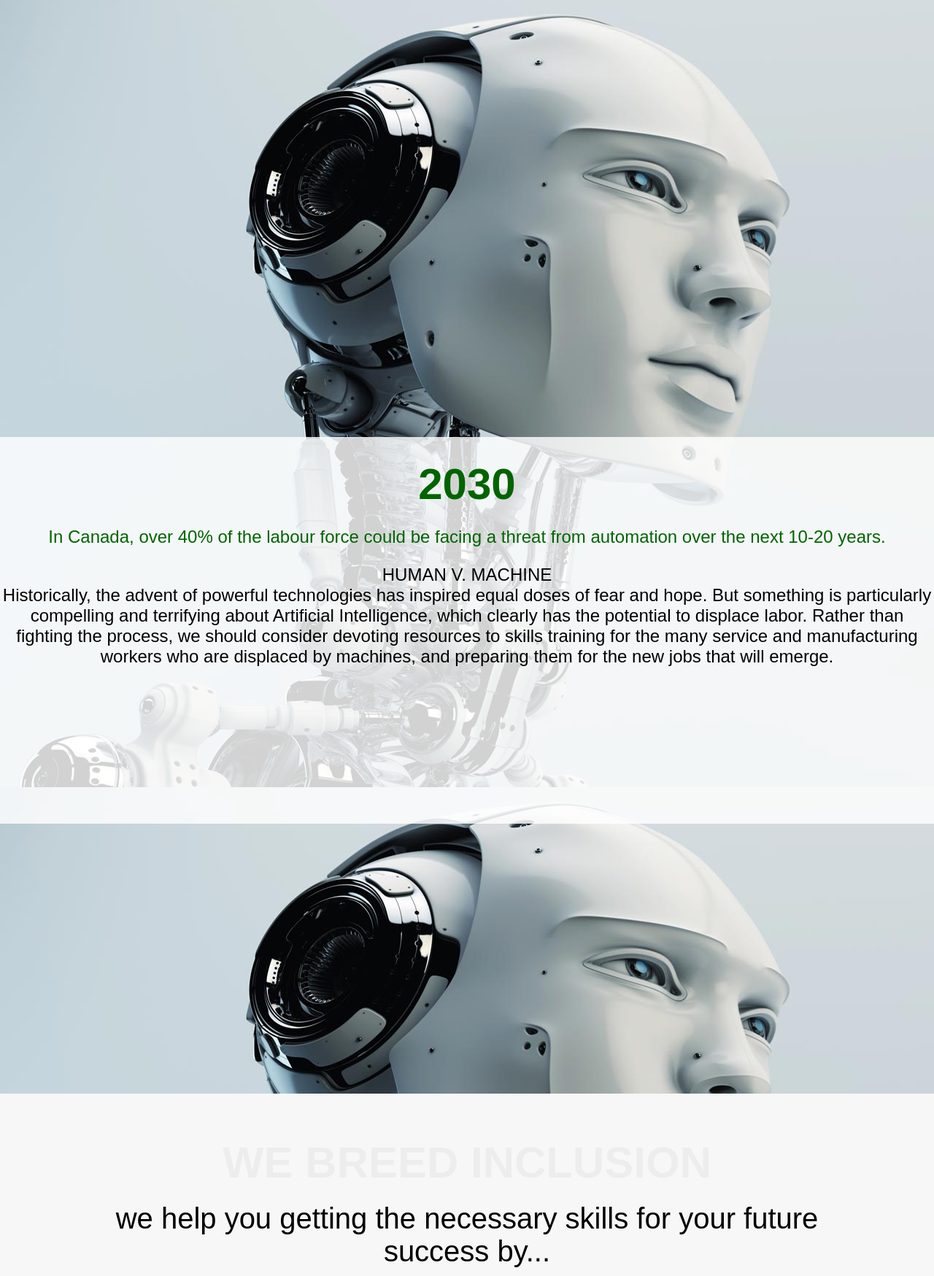
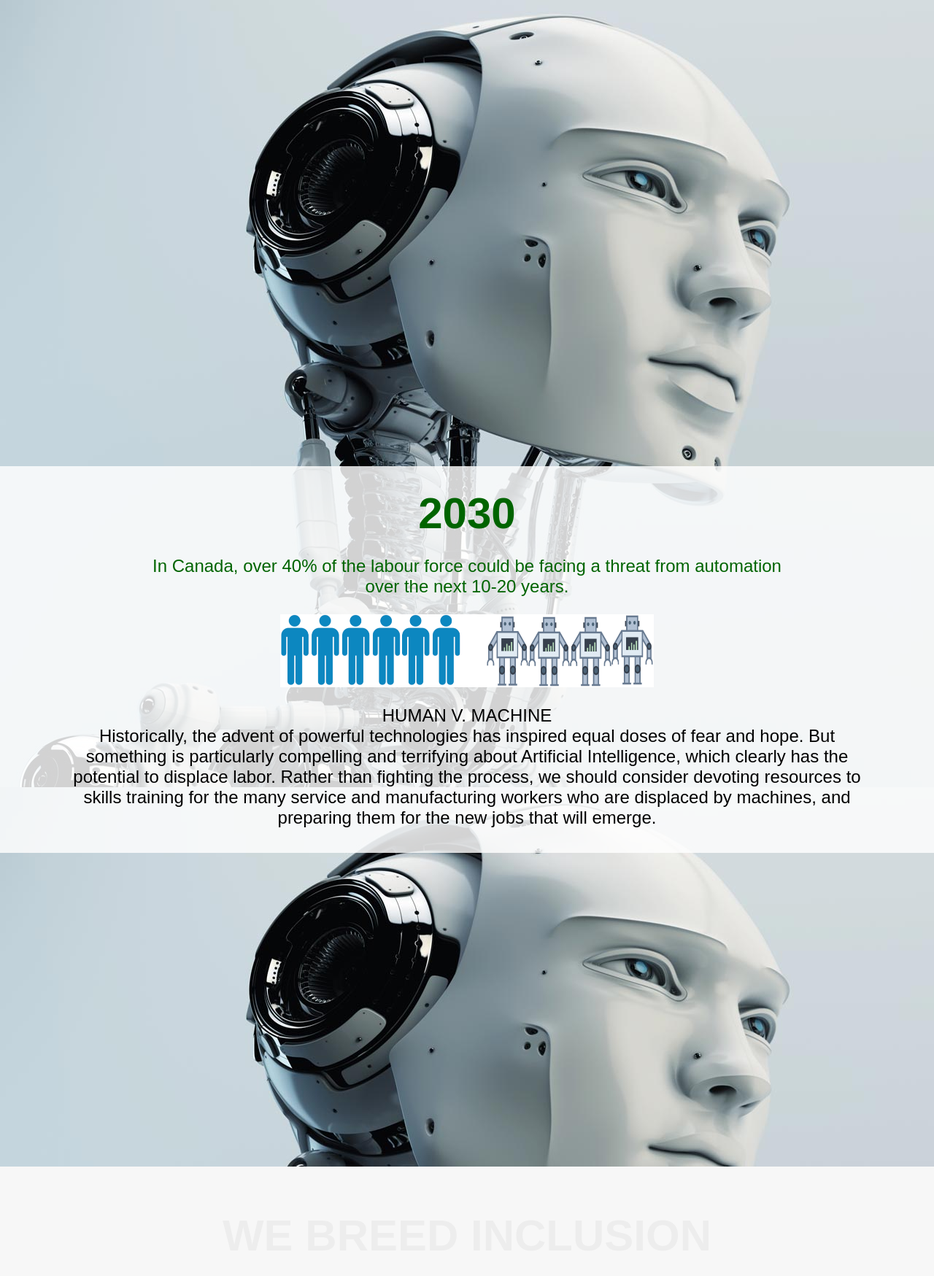
Before and after one commit to M-kafi/livelihood_project, a PHP site: page / in a window 1280 px wide. Shown: the part 801-2550 px from the top of the page at 73% size. Run offline with PHP 8.4, Linux system fonts and the light colour scheme; some libraries are stand-ins or nearby versions; some web fonts are replaced.

Commit message:
changing the background 22 - 05 2017

```diff
--- a/css/home.css
+++ b/css/home.css
@@ -14,8 +14,10 @@
  margin: 0px;
  padding: 0px;
  background-color:antiquewhite;
+    position: absolute;
+
+
 }
-
 
 
 
@@ -164,7 +166,7 @@
 #secOne
 {
     height:100%;
-    background:url("../images/hodi_small.jpg") no-repeat fixed ;
+    background:url("../images/Soccerteam.JPG") no-repeat fixed ;
     background-size:cover;
 
 
@@ -281,7 +283,7 @@
 {
     background: url("../images/robot.jpg");
     display: block;
-    height:1500px;
+    height:1600px;
     background-attachment: fixed;
     margin: 0px;
     text-align: center;
@@ -315,6 +317,29 @@
 #first_div_tech
 {
     color: darkgreen;
+
+}
+
+#humanVsRobot
+{
+    width:40%;
+    height: 20%;
+    background-size: contain;
+    margin:auto;
+    margin-bottom: 25px;
+
+}
+
+#humanVsRobot img
+{
+    width: 100%;
+    height: 100%;
+}
+
+#second_div_tech
+{
+ width:85%;
+ margin:auto;
 }
 
 /*------END sec_tech--------*/
--- a/index.html
+++ b/index.html
@@ -91,7 +91,7 @@
                     <h4>2030</h4>
                     <p>
 
-                      In Canada, over 40% of the labour force could be facing a threat from automation over the next 10-20 years.
+                      In Canada, over 40% of the labour force could be facing a threat from automation<br /> over the next 10-20 years.
 
                     </p>
 
@@ -100,7 +100,9 @@
                     </div>
 
 
-                    <div id="humanVsRobot" ></div>
+
+
+                    <div id="humanVsRobot" > <img src="images/Icon_10people.jpg" alt="Human vs Robot" /> </div>
 
                   <div id="second_div_tech" >
 
```
Also changed, not shown: images/Icon_10people.jpg (added), 1 other file.
